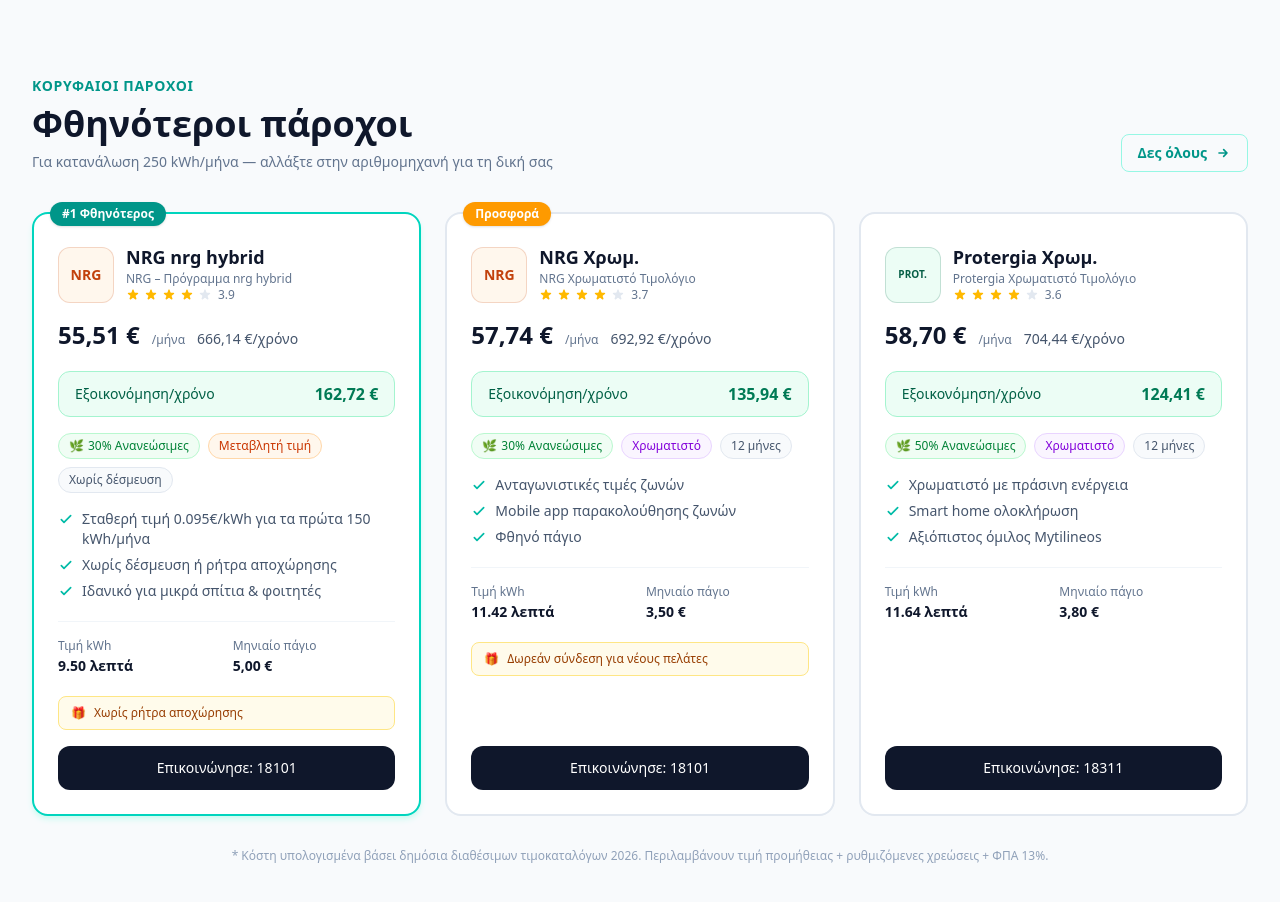
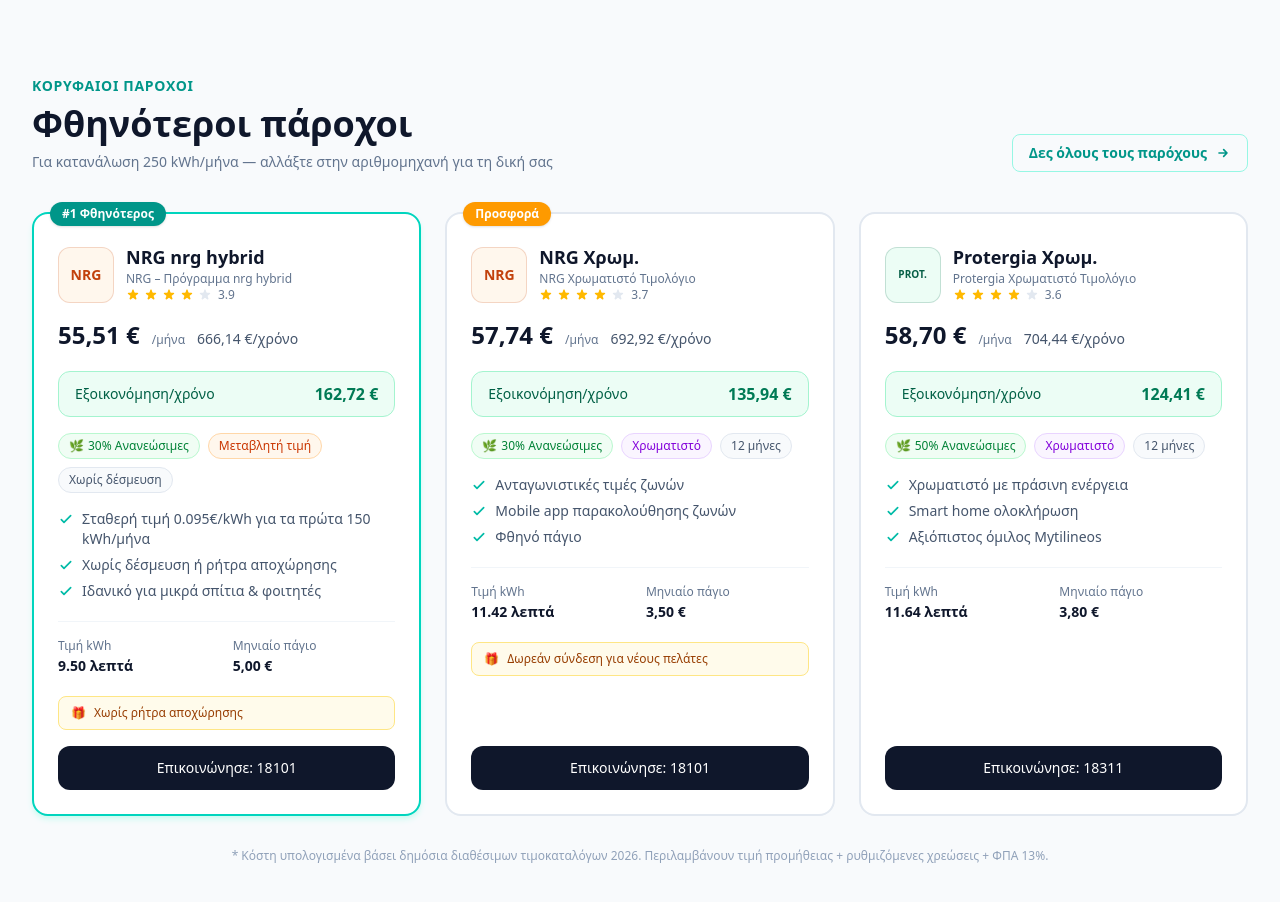
Before and after one commit to ViktorSpyrantis/energy-compare, a Next.js app: page / in a window 1280 px wide. Shown: the part 1660-2562 px from the top of the page. Built offline with nearby package versions, Linux system fonts and the light colour scheme.

Commit message:
minor fixes

```diff
--- a/src/components/FeaturedProviders.tsx
+++ b/src/components/FeaturedProviders.tsx
@@ -42,7 +42,7 @@
             href="/compare"
             className="inline-flex items-center gap-2 text-teal-600 hover:text-teal-700 font-semibold text-sm border border-teal-200 hover:border-teal-400 px-4 py-2 rounded-lg transition-colors whitespace-nowrap"
           >
-            Δες όλους
+            Δες όλους τους παρόχους
             <svg
               className="w-4 h-4"
               fill="none"
--- a/src/components/SavingsCalculator.tsx
+++ b/src/components/SavingsCalculator.tsx
@@ -163,7 +163,7 @@
 
           {/* Current Provider */}
           <div className="mb-6">
-            <div className="flex items-center justify-between mb-2">
+            <div className="flex items-center justify-between mb-6">
               <label className="block text-sm font-semibold text-slate-700">
                 Τρέχων πάροχος/πρόγραμμα
               </label>
```
